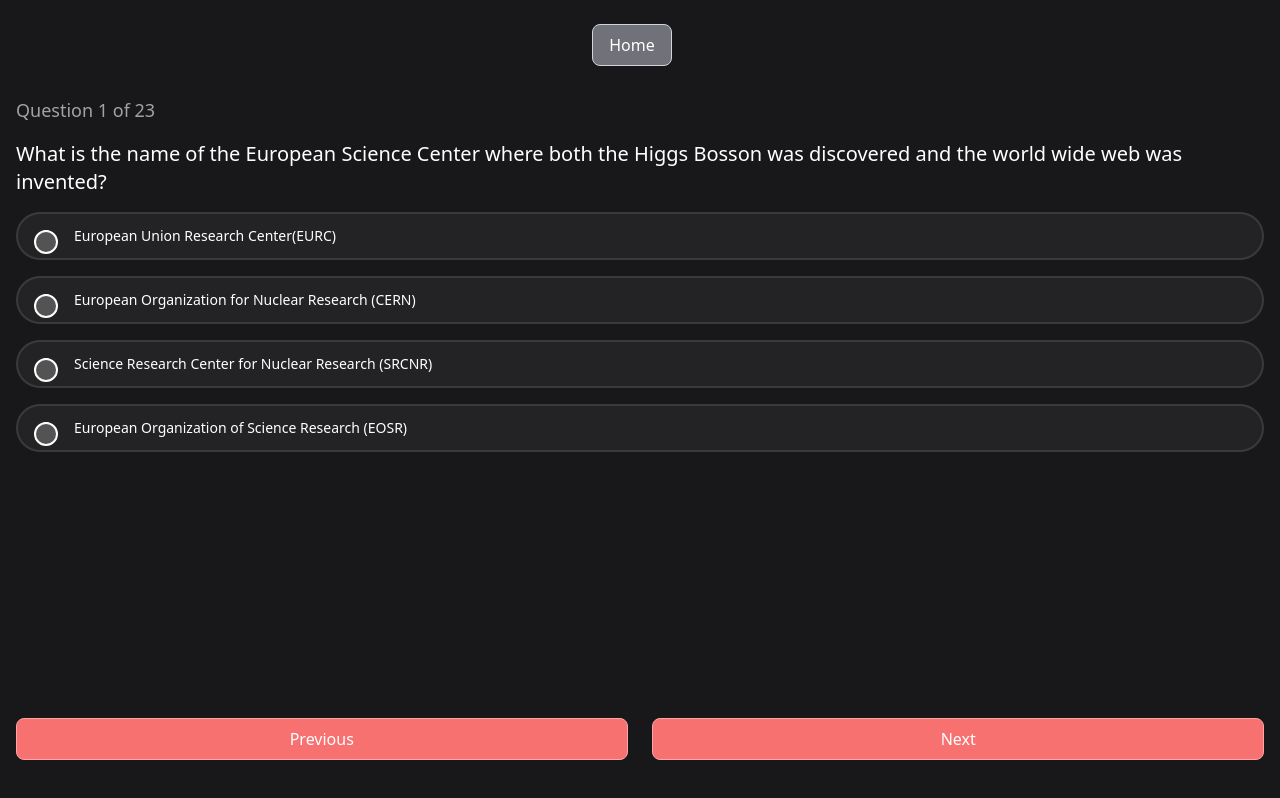
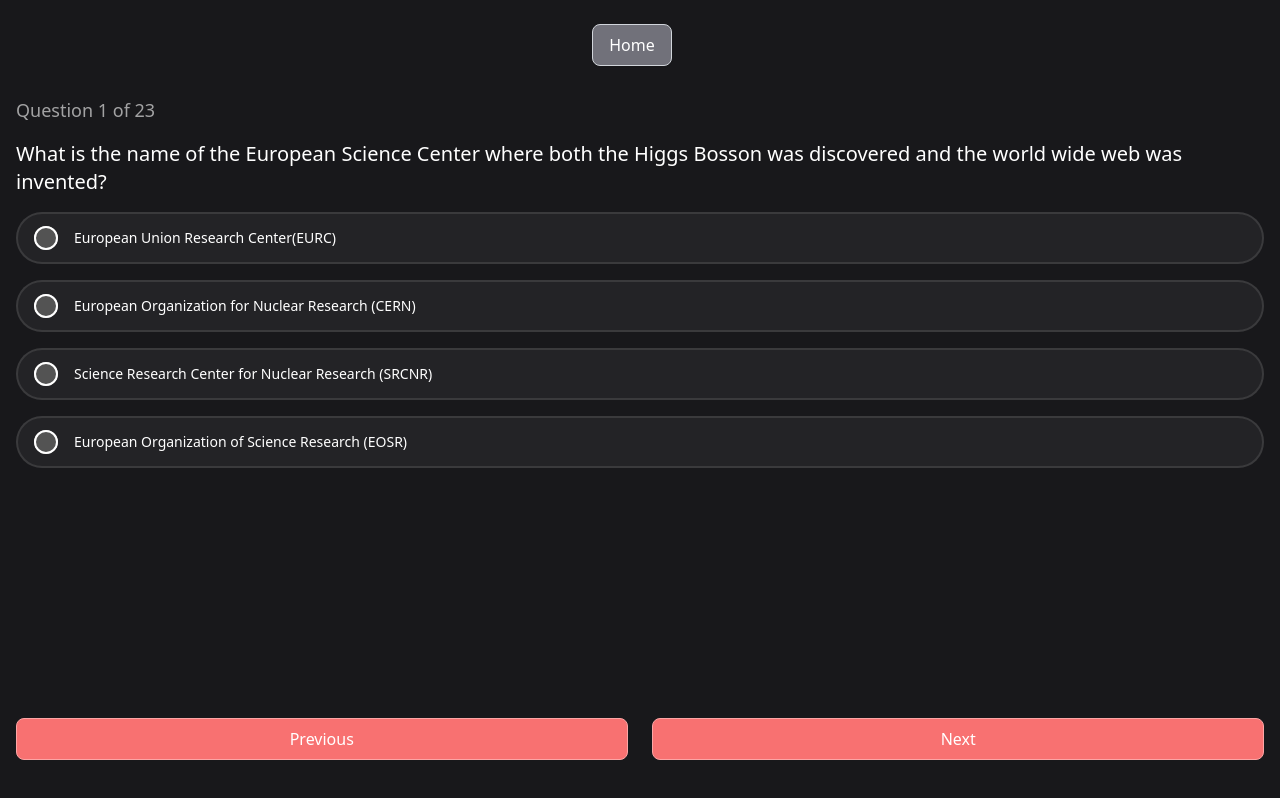
Before and after one commit to tpcav/wvfrm-quiz, a Next.js app: page /dec2022 in a window 1280 px wide. Built offline with nearby package versions, Linux system fonts and the light colour scheme.

Commit message:
quiz UI change

```diff
--- a/pages/dec2022.js
+++ b/pages/dec2022.js
@@ -91,7 +91,7 @@
                         selectedOptions[currentQuestion]?.answerByUser
                       }
                       onChange={(e) => handleAnswerOption(answer.answer)}
-                      className="w-6 h-6bg-black"
+                      className="w-6 h-6 bg-black"
                     />
                     <p className="ml-20 text-white">{answer.answer}</p>
                   </div>
```
